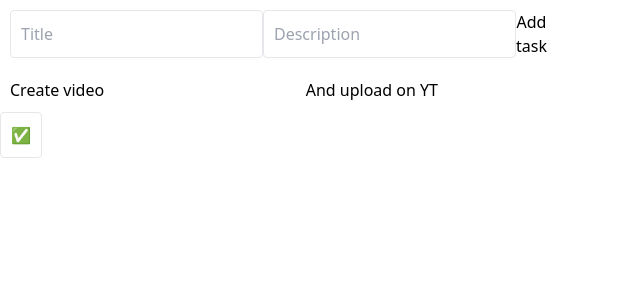
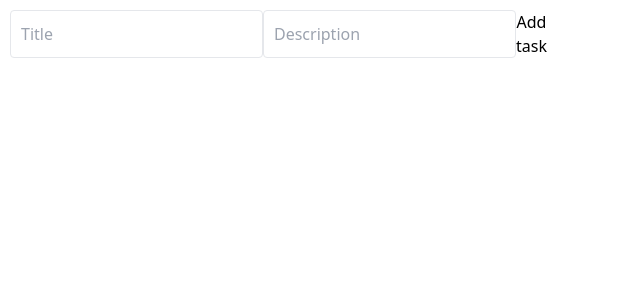
Before and after one commit to Monika-dotcom-boo/todo, a Vue app: page / in a window 1280 px wide. Shown: the top 300 px of the page, without its empty margins (0-640 px from the left). Built offline with nearby package versions, Linux system fonts and the light colour scheme.

Commit message:
remove placeholder task

```diff
--- a/src/App.vue
+++ b/src/App.vue
@@ -21,10 +21,10 @@ export default {
     TaskInput
   },
   setup() {
-    const taskList = ref([{id: 0, title:'Create video', description: 'And upload on YT', status: false}])
+    const taskList = ref([])
 
     const addTasks = ({title, description}) => {
-      taskList.value = [...taskList.value, {id: taskList.value[taskList.value.length - 1].id +1, title, description, status: false}]
+      taskList.value = [...taskList.value, {id: taskList.value[taskList.value.length -1]?.id +1, title, description, status: false}]
     }
 
     const setDoneTask = (id) => {
```
